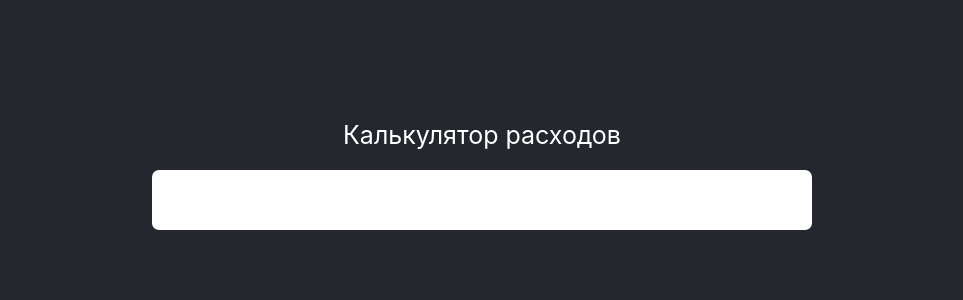
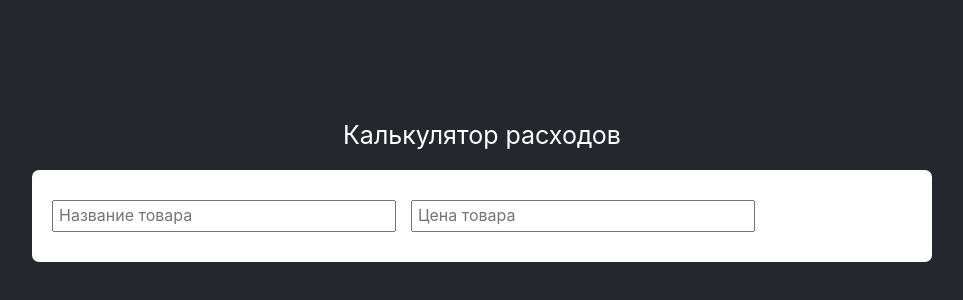
Before and after one commit to brovan-rus/expense-calc, a React (Create React App) app: page / in a window 1280 px wide. Shown: the part 72-372 px from the top of the page, without its empty margins (158-1121 px from the left). Built offline with nearby package versions, Linux system fonts and the light colour scheme.

Commit message:
feat: add Form component

```diff
--- a/src/components/App/App.module.css
+++ b/src/components/App/App.module.css
@@ -10,7 +10,7 @@
 
 .container {
   display: grid;
-  width: clamp(440px, 80%, 660px);
+  width: clamp(440px, 80%, 900px);
   padding-top: 15%;
   grid-template-columns: 100%;
   grid-template-rows: max-content;
--- a/src/components/App/App.tsx
+++ b/src/components/App/App.tsx
@@ -2,6 +2,7 @@ import {FC} from 'react';
 import cn from 'classnames/bind';
 
 import {Container} from "../Container";
+import {Form} from "../Form";
 import styles from './App.module.css';
 
 const cx = cn.bind(styles);
@@ -10,7 +11,7 @@ export const App: FC = () => {
     <div className={cx('app')}>
       <div className={cx('container')}>
         <h1 className={cx('title')}>Калькулятор расходов</h1>
-        <Container />
+        <Container><Form /></Container>
       </div>
     </div>
   );
--- a/src/components/Form/Form.module.css
+++ b/src/components/Form/Form.module.css
@@ -0,0 +1,7 @@
+.form {
+  display: grid;
+  width: 100%;
+  column-gap: 15px;
+  grid-template-columns: repeat(2, 40%) 12%;
+  grid-template-rows: 100%;
+}
--- a/src/components/Form/Form.tsx
+++ b/src/components/Form/Form.tsx
@@ -0,0 +1,15 @@
+import {FC} from 'react';
+import cn from 'classnames/bind';
+
+import styles from './Form.module.css';
+import {Input} from "../Input";
+
+const cx = cn.bind(styles);
+export const Form: FC = () => {
+  return (
+    <form className={cx('form')}>
+      <Input placeholder={'Название товара'} name={'11'} type={'text'}/>
+      <Input placeholder={'Цена товара'} name={'22'} type={'number'}/>
+    </form>
+  );
+}
--- a/src/components/Form/index.ts
+++ b/src/components/Form/index.ts
@@ -0,0 +1 @@
+export * from './Form'
--- a/src/components/Input/Input.module.css
+++ b/src/components/Input/Input.module.css
@@ -0,0 +1,12 @@
+.input {
+  box-sizing: border-box;
+  padding: 5px;
+}
+
+.input::placeholder {
+  font-family: 'Inter', 'Arial', sans-serif;
+}
+
+.primary {
+ padding: 5px;
+}
--- a/src/components/Input/Input.tsx
+++ b/src/components/Input/Input.tsx
@@ -3,17 +3,19 @@ import cn from 'classnames/bind';
 
 import styles from './Input.module.css';
 
-interface IInput extends InputHTMLAttributes<HTMLInputElement>{
-  type?: 'primary' | 'secondary'
+interface IInput extends InputHTMLAttributes<HTMLInputElement> {
+  view?: 'primary' | 'secondary'
   placeholder: string,
   name: string,
-  value?: string,
+  value?: string | number,
+  type: 'text' | 'number'
 }
 
 const cx = cn.bind(styles);
-export const Input: FC<IInput> = ({type = 'primary', placeholder, name, value = '', onChange}) => {
+export const Input: FC<IInput> = ({view = 'primary', placeholder, name, value = '', onChange, type}) => {
   return (
-    <input placeholder={placeholder} required={true} name={name} type="text" minLength={2}
-           maxLength={31} value={value} onChange={onChange} />
+    <input className={cx('input', {view})} placeholder={placeholder} required={true} name={name} type={type}
+           minLength={type === 'text' ? 2 : undefined}
+           maxLength={type === 'text' ? 31 : undefined} value={value} onChange={onChange}/>
   );
 }
```
